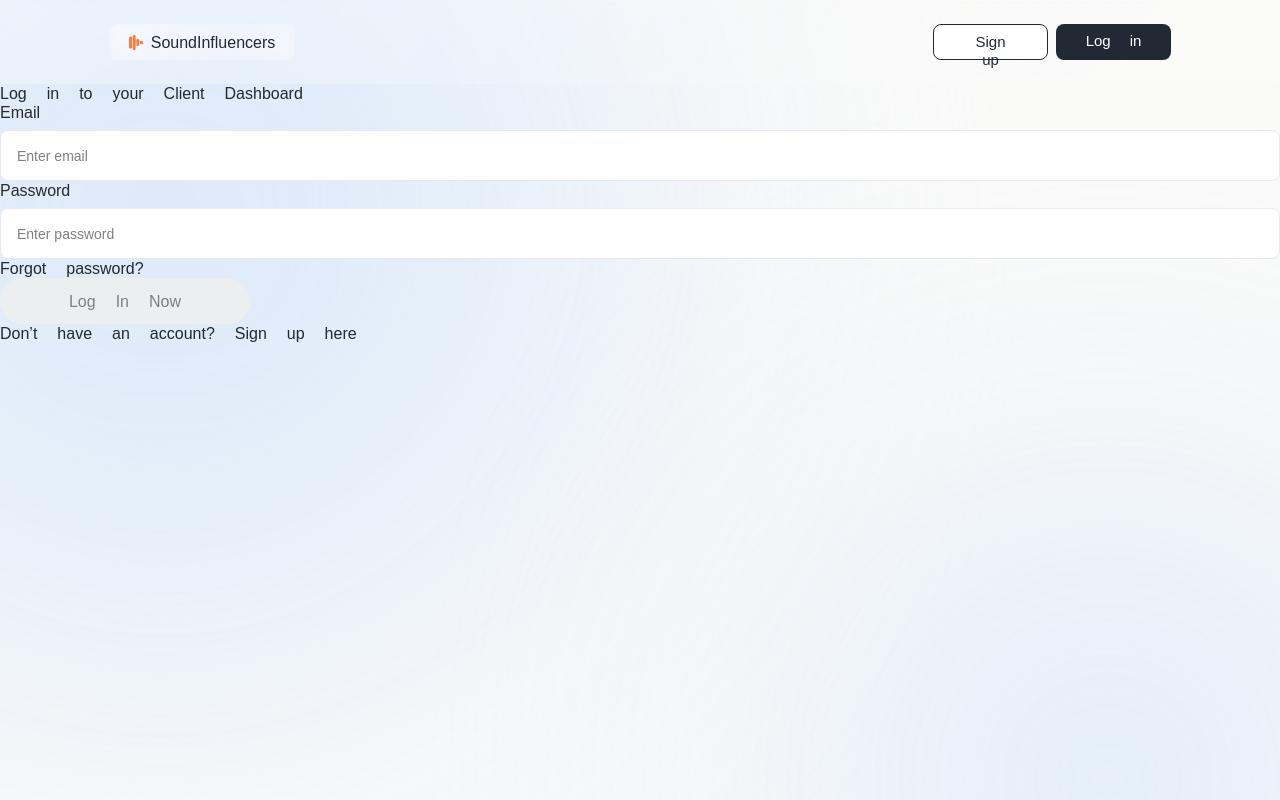
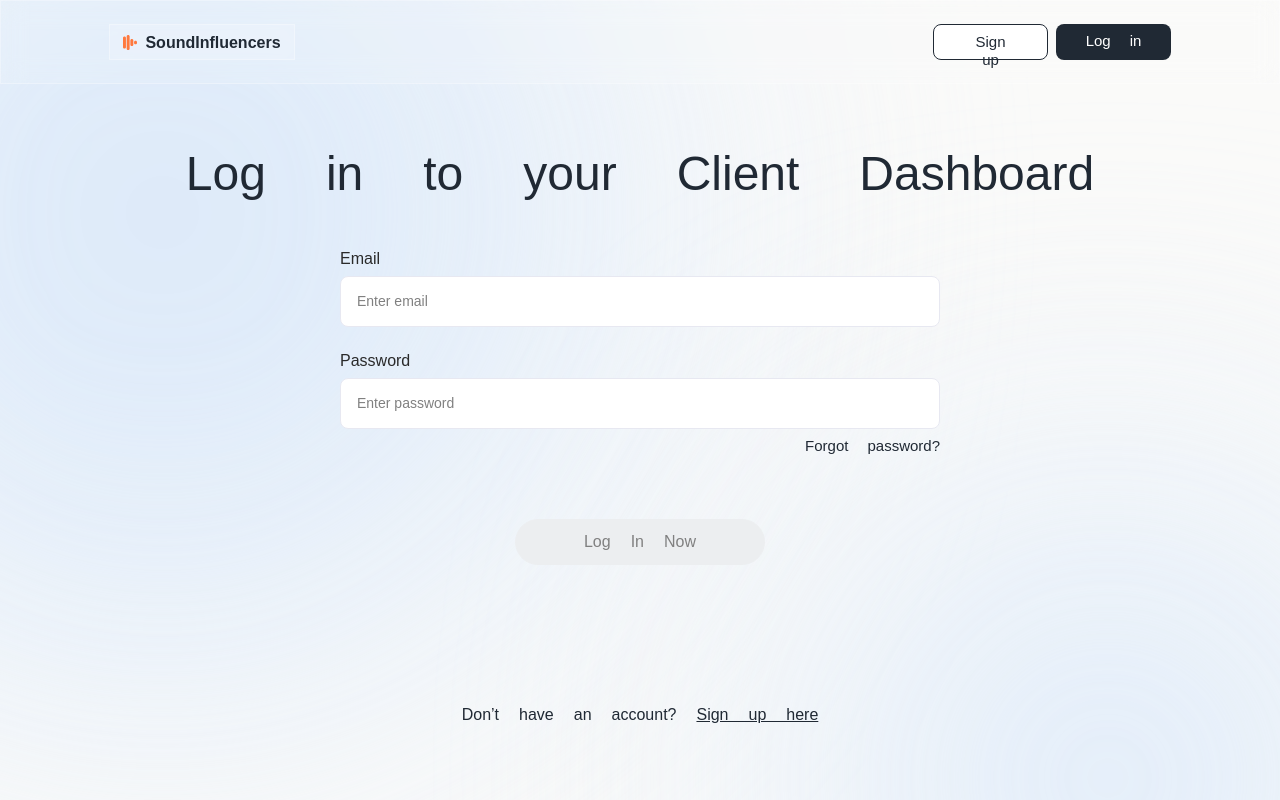
Before and after one commit to soundinfluencers/client, a React (Vite) app in the folder u/: page /login in a window 1280 px wide. Built offline with nearby package versions, Linux system fonts and the light colour scheme; a web font is replaced by a local one.

Commit message:
"update: liquid glass effect + imported styles into login page + started working on forgot password page"

```diff
--- a/u/src/components/layout/tab-bar/components/logo/_logo.scss
+++ b/u/src/components/layout/tab-bar/components/logo/_logo.scss
@@ -11,6 +11,7 @@
   display: flex;
   justify-content: center;
   align-items: center;
+  border: 1px solid transparent;
 
   @include glass.glass-effect();
 
@@ -22,7 +23,7 @@
 
   p {
     margin: 0;
-    font-weight: 500;
     z-index: 1;
+    font-weight: 800;
   }
 }
--- a/u/src/pages/auth/forgot/ForgotPasswordPage.tsx
+++ b/u/src/pages/auth/forgot/ForgotPasswordPage.tsx
@@ -2,7 +2,8 @@ export const ForgotPasswordPage = () => {
     return (
         <div className='forgot-password-page'>
             <div className='forgot-password-page__title-block'>
-                <p></p>
+                <p className='forgot-password-page__title'>Reset your password</p>
+                <p className='forgot-password-page__subtitle'>Enter your email address below and we’ll send you a link to reset your password</p>
             </div>
         </div>
     )
--- a/u/src/pages/auth/login/LoginPage.tsx
+++ b/u/src/pages/auth/login/LoginPage.tsx
@@ -5,6 +5,7 @@ import {type NavigateFunction, useNavigate} from "react-router-dom";
 import {TextInput} from "../../../components/ui/inputs/text-input/TextInput.tsx";
 import {setEmail, setPassword} from "../../../store/slices/features/loginSlice.ts";
 import {ButtonMain} from "../../../components/ui/buttons/button/Button.tsx";
+import './_login-page.scss';
 
 export const LoginPage: FC = () => {
     const dispatch: AppDispatch = useDispatch();
--- a/u/src/styles/mixins/_glass-effect.scss
+++ b/u/src/styles/mixins/_glass-effect.scss
@@ -1,9 +1,22 @@
-@mixin glass-effect($background-opacity: 0.1, $blur: 4px, $border-opacity: 0.15) {
+@mixin glass-effect(
+  $background-opacity: 0.12,
+  $blur: 12px,
+  $border-opacity: 0.3,
+  $border-radius: 0px,
+  $gradient-intensity: 0.25,
+  $shadow-intensity: 0.1,
+  $highlight-position: 50% 0%
+) {
   position: relative;
   background: rgba(255, 255, 255, $background-opacity);
   backdrop-filter: blur($blur);
   -webkit-backdrop-filter: blur($blur);
   border: 1px solid rgba(255, 255, 255, $border-opacity);
+  border-radius: $border-radius;
+
+  transform: translateZ(0);
+  will-change: transform;
+  isolation: isolate;
 
   &::before {
     content: '';
@@ -13,13 +26,8 @@
     right: 0;
     bottom: 0;
     border-radius: inherit;
-    background: linear-gradient(
-                    135deg,
-                    rgba(255, 255, 255, 0.2) 0%,
-                    rgba(255, 255, 255, 0) 50%,
-                    rgba(255, 255, 255, 0.1) 100%
-    );
     pointer-events: none;
+    z-index: 1;
   }
 
   &::after {
@@ -30,22 +38,12 @@
     right: 0;
     bottom: 0;
     border-radius: inherit;
-    background: radial-gradient(
-                    circle at 30% 30%,
-                    rgba(255, 255, 255, 0.1) 0%,
-                    transparent 50%
-    );
     pointer-events: none;
-    z-index: 0;
+    z-index: 2;
   }
 
-  //box-shadow:
-  //        0 8px 20px rgba(0, 0, 0, 0.2),
-  //        inset 0 1px 0 rgba(255, 255, 255, 0.3),
-  //        inset 0 -1px 0 rgba(0, 0, 0, 0.1);
-
   & > * {
-    z-index: 1;
+    z-index: 10;
     position: relative;
   }
 }
```
